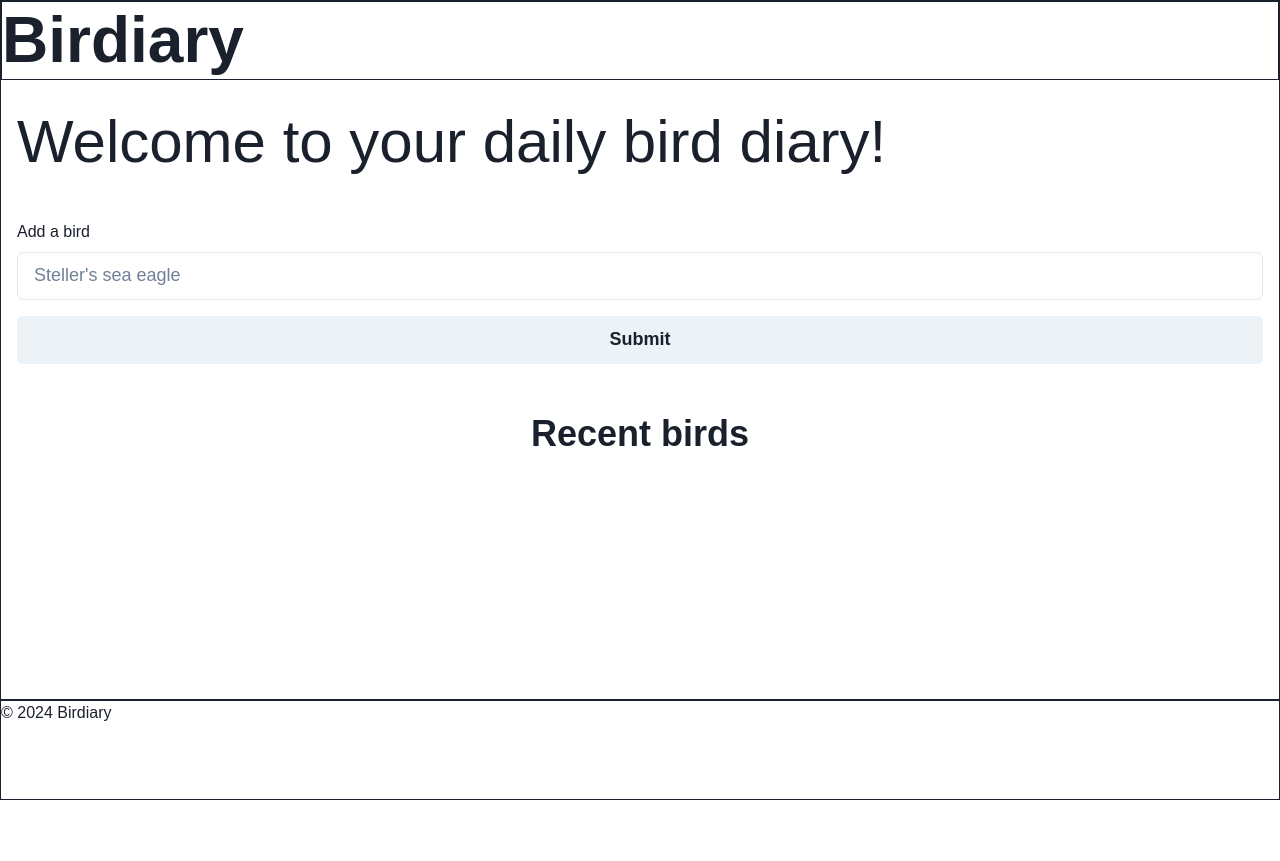
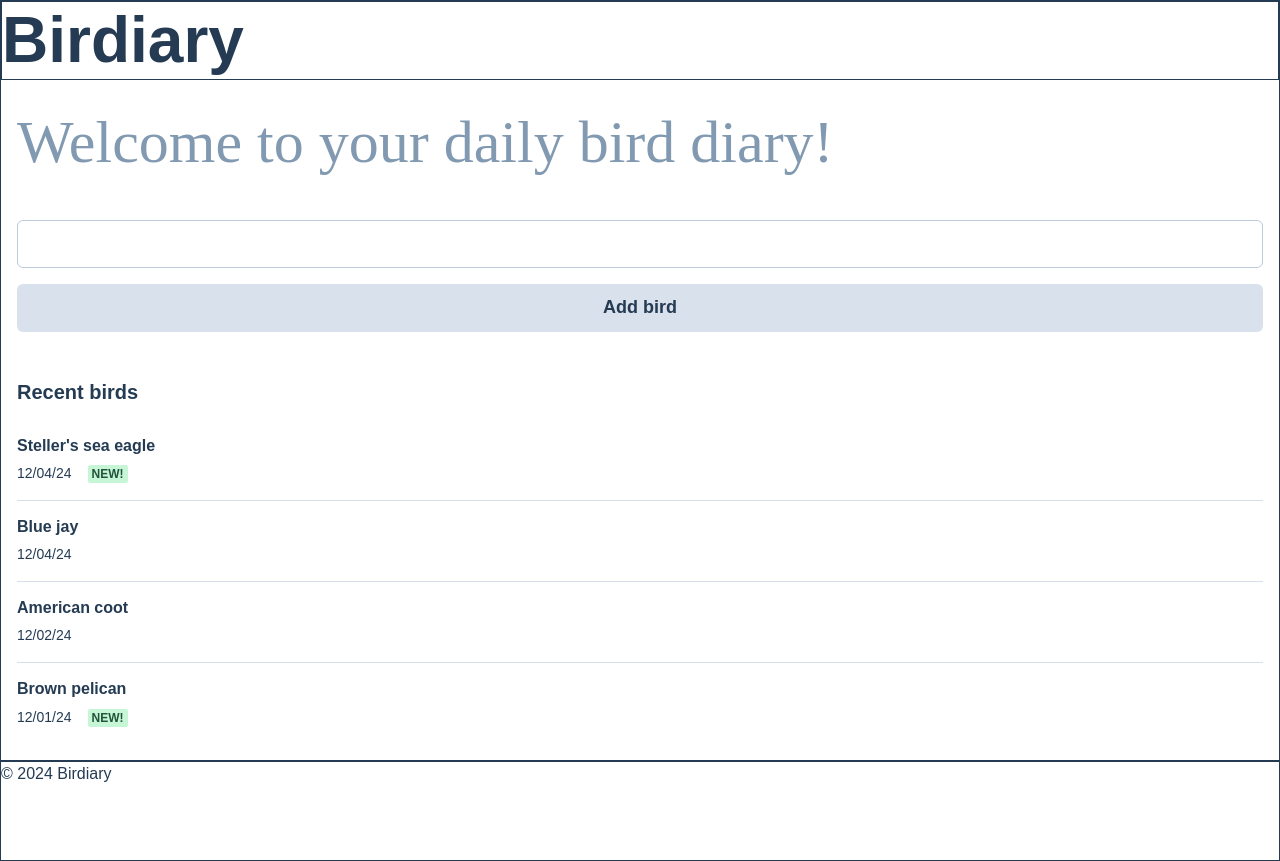
Before and after one commit to tdkent/birdiary, a React (Vite) app in the folder client/: page / in a window 1280 px wide. Before the commit the page ends 800 px from the top, so only its background shows below. Built offline with nearby package versions, Linux system fonts and the light colour scheme.

Commit message:
add color themes, expand Home with dummy data

```diff
--- a/client/src/pages/Home.tsx
+++ b/client/src/pages/Home.tsx
@@ -1,31 +1,81 @@
+// Imports
 import {
   Box,
+  Stack,
   VStack,
   Heading,
   FormControl,
-  FormLabel,
   Input,
-  Button
+  Button,
+  Card,
+  CardHeader,
+  CardBody,
+  Divider,
+  Text,
+  Flex,
+  Badge
 } from '@chakra-ui/react';
+
+const dummydata = [
+  {
+    id: 1,
+    name: "Steller's sea eagle",
+    date: '12/04/24',
+    isNew: true
+  },
+  {
+    id: 2,
+    name: 'Blue jay',
+    date: '12/04/24',
+    isNew: false
+  },
+  { id: 3, name: 'American coot', date: '12/02/24', isNew: false },
+  { id: 4, name: 'Brown pelican', date: '12/01/24', isNew: true }
+];
 
 export default function Home() {
   return (
     <Box>
-      <Heading as="h2" size="3xl" fontWeight={400}>
+      <Heading as="h2" size="3xl" variant="splash">
         Welcome to your daily bird diary!
       </Heading>
-      <VStack as="form" my="3rem" spacing="1rem">
+      <VStack as="form" mt="3rem" spacing="1rem">
         <FormControl>
-          <FormLabel>Add a bird</FormLabel>
-          <Input size="lg" placeholder="Steller's sea eagle" />
+          {/* <FormLabel>Add a bird</FormLabel> */}
+          <Input size="lg" />
         </FormControl>
         <Button size="lg" w="full">
-          Submit
+          Add bird
         </Button>
       </VStack>
-      <VStack>
-        <Heading as="h3">Recent birds</Heading>
-      </VStack>
+      <Card variant="unstyled" mt="3rem">
+        <CardHeader>
+          <Heading as="h3" size="md">
+            Recent birds
+          </Heading>
+        </CardHeader>
+        <CardBody mt="2rem">
+          <Stack divider={<Divider />} spacing={4}>
+            {dummydata.map((bird) => {
+              return (
+                <Flex key={bird.id} flexDirection="column" gap={2}>
+                  <Heading as="h6" size="sm">
+                    {bird.name}
+                  </Heading>
+                  <Text fontSize="sm">
+                    {bird.date}
+                    {bird.isNew ? (
+                      <Badge ml={4} colorScheme="green">
+                        New!
+                      </Badge>
+                    ) : null}
+                  </Text>
+                </Flex>
+              );
+            })}
+          </Stack>
+        </CardBody>
+      </Card>
     </Box>
   );
 }
--- /dev/null
+++ b/client/src/theme/heading.ts
@@ -0,0 +1,14 @@
+import { defineStyle, defineStyleConfig } from '@chakra-ui/react';
+import '@fontsource-variable/caveat'; // Supports weights 400-700
+
+const splash = defineStyle({
+  fontFamily: 'Caveat Variable',
+  fontWeight: 'normal',
+  color: 'gray.400'
+});
+
+export const headingTheme = defineStyleConfig({
+  variants: {
+    splash: splash
+  }
+});
--- a/client/src/theme/index.ts
+++ b/client/src/theme/index.ts
@@ -1,14 +1,55 @@
 import { extendTheme } from '@chakra-ui/react';
-// Supports weights 300-800
-import '@fontsource-variable/open-sans';
-import '@fontsource-variable/montserrat';
-// Supports weights 400-700
-import '@fontsource-variable/caveat';
+
+import '@fontsource-variable/open-sans'; // Supports weights 300-800
+import '@fontsource-variable/caveat'; // Supports weights 400-700
+
+import { headingTheme } from './heading';
 
 const theme = extendTheme({
+  colors: {
+    blue: {
+      50: '#DCEEFB',
+      100: '#B6E0FE',
+      200: '#84C5F4',
+      300: '#62B0E8',
+      400: '#4098D7',
+      500: '#2680C2',
+      600: '#186FAF',
+      700: '#0F609B',
+      800: '#0A558C',
+      900: '#003E6B'
+    },
+    gray: {
+      50: '#F0F4F8',
+      100: '#D9E2EC',
+      200: '#BCCCDC',
+      300: '#9FB3C8',
+      400: '#829AB1',
+      500: '#627D98',
+      600: '#486581',
+      700: '#334E68',
+      800: '#243B53',
+      900: '#102A43'
+    },
+    teal: {
+      50: '#F0FCF9',
+      100: '#C6F7E9',
+      200: '#8EEDD1',
+      300: '#5FE3C0',
+      400: '#2DCCA7',
+      500: '#17B897',
+      600: '#079A82',
+      700: '#048271',
+      800: '#016457',
+      900: '#004440'
+    }
+  },
   fonts: {
     body: `'Open Sans Variable', sans-serif`,
-    heading: `'Caveat Variable', sans-serif`
+    heading: `'Open Sans Variable', sans-serif`
+  },
+  components: {
+    Heading: headingTheme
   }
 });
 
```
